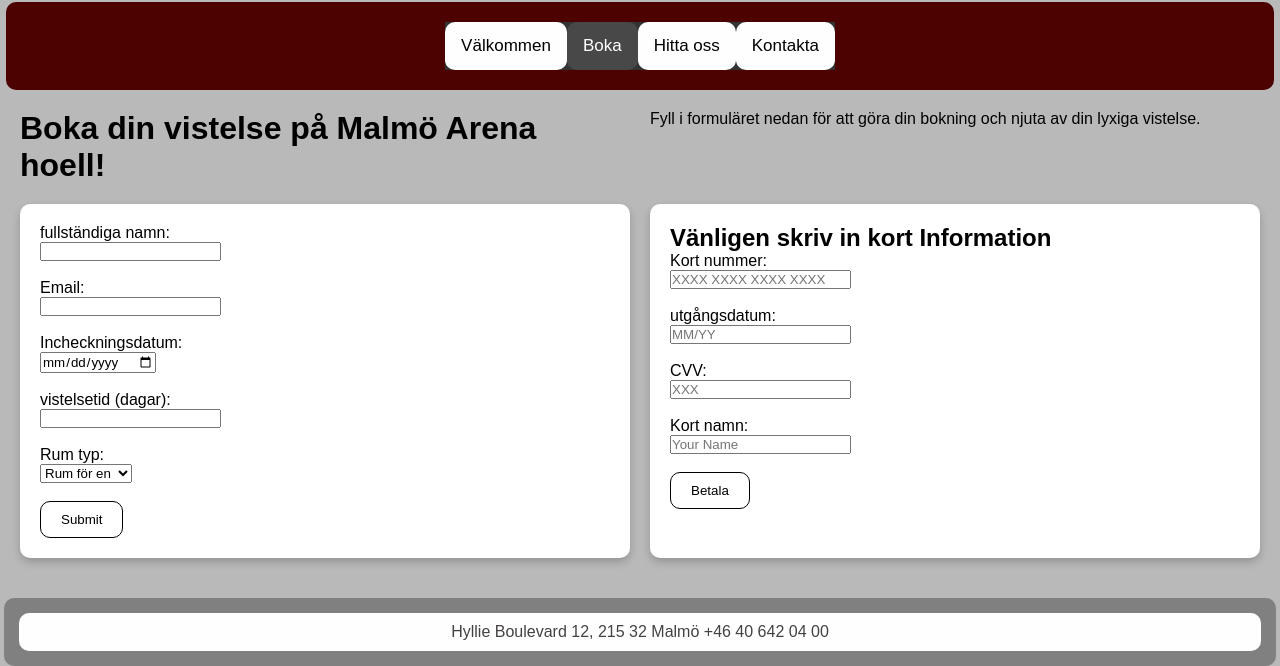
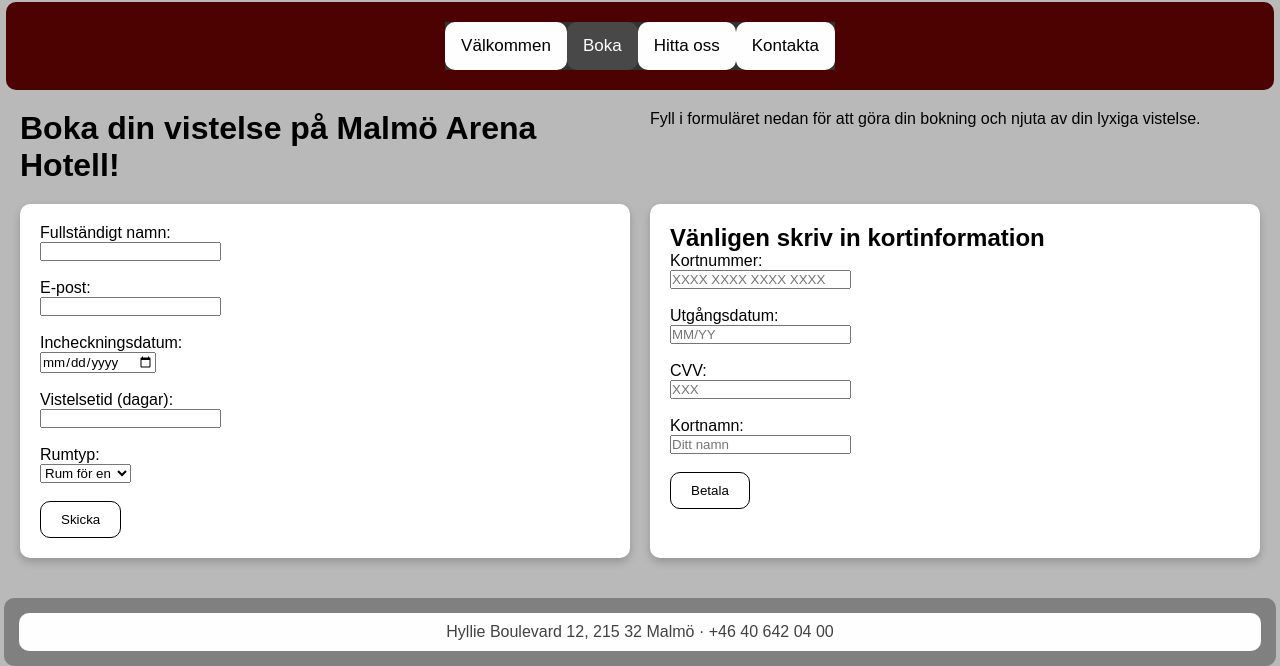
Before and after one commit to musti020/hotellwebbplats, a plain HTML site: page booking.html in a window 1280 px wide. Shown: the part 192-858 px from the top of the page. Drawn offline with Linux system fonts and the light colour scheme.

Commit message:
Update booking.html

```diff
--- a/booking.html
+++ b/booking.html
@@ -6,7 +6,7 @@
     <meta name="viewport" content="width=device-width, initial-scale=1.0">
     <meta name="description"
         content="Lorem Ipsum is simply dummy text of the printing and typesetting industry. Lorem Ipsum has been the industry's standard dummy text ever since the 1500s, when an unknown printer took a galley of type and scrambled it to make a type specimen book. ">
-    <title>Bokning- Malmö Arena hotelll</title>
+    <title>Bokning - Malmö Arena Hotell</title>
     <link rel="stylesheet" href="styles.css">
     <style>
         .input-container {
@@ -24,7 +24,7 @@
     <header>
         <div class="topDiv">
             <img src="webp.webp" alt="Luxury Hotel logo" class="logo">
-            <img src="välkommen.webp" alt="Luxury hotel bild" class="logo2">
+            <img src="välkommen.webp" alt="Luxury hotel bild" class="logo2">
         </div>
     </header>
 
@@ -39,62 +39,58 @@
     </div>
 
     <div class="contentDiv">
-        <h1>Boka din vistelse på Malmö Arena hoell!</h1>
+        <h1>Boka din vistelse på Malmö Arena Hotell!</h1>
         <p>Fyll i formuläret nedan för att göra din bokning och njuta av din lyxiga vistelse.</p>
-
 
         <div class="input-container">
             <form>
-                <label for="name">fullständiga namn:</label><br>
+                <label for="name">Fullständigt namn:</label><br>
                 <input type="text" id="name" name="name"><br><br>
 
-                <label for="email">Email:</label><br>
+                <label for="email">E-post:</label><br>
                 <input type="email" id="email" name="email"><br><br>
 
                 <label for="date">Incheckningsdatum:</label><br>
                 <input type="date" id="date" name="checkin"><br><br>
 
-                <label for="duration">vistelsetid (dagar):</label><br>
+                <label for="duration">Vistelsetid (dagar):</label><br>
                 <input type="number" id="duration" name="duration" min="1"><br><br>
 
-
-                <label for="roomType">Rum typ:</label><br>
+                <label for="roomType">Rumtyp:</label><br>
                 <select id="roomType" name="roomType">
                     <option value="single">Rum för en</option>
-                    <option value="double"> Rum för två</option>
+                    <option value="double">Rum för två</option>
                     <option value="suite">Svit</option>
-                    <option value="family">Familje rum</option>
+                    <option value="family">Familjerum</option>
                 </select><br><br>
 
-                <input type="submit" class="submitButton" value="Submit">
+                <input type="submit" class="submitButton" value="Skicka">
             </form>
         </div>
 
-
         <div class="input-container">
-            <h2>Vänligen skriv in kort Information</h2>
+            <h2>Vänligen skriv in kortinformation</h2>
             <form action="/submit-payment" method="post">
-                <label for="cardNumber">Kort nummer:</label><br>
+                <label for="cardNumber">Kortnummer:</label><br>
                 <input type="text" id="cardNumber" name="cardNumber" placeholder="XXXX XXXX XXXX XXXX" required><br><br>
 
-                <label for="expiryDate">utgångsdatum:</label><br>
+                <label for="expiryDate">Utgångsdatum:</label><br>
                 <input type="text" id="expiryDate" name="expiryDate" placeholder="MM/YY" required><br><br>
 
                 <label for="cvv">CVV:</label><br>
                 <input type="text" id="cvv" name="cvv" placeholder="XXX" required><br><br>
 
-                <label for="nameOnCard">Kort namn:</label><br>
-                <input type="text" id="nameOnCard" name="nameOnCard" placeholder="Your Name" required><br><br>
+                <label for="nameOnCard">Kortnamn:</label><br>
+                <input type="text" id="nameOnCard" name="nameOnCard" placeholder="Ditt namn" required><br><br>
 
-                <button type="Bekräfta" class="submitButton">Betala</button>
+                <button type="submit" class="submitButton">Betala</button>
             </form>
         </div>
     </div>
 
     <div class="footerDiv">
-        <p class="navButton"> Hyllie Boulevard 12, 215 32 Malmö +46 40 642 04 00</p>
+        <p class="navButton">Hyllie Boulevard 12, 215 32 Malmö · +46 40 642 04 00</p>
     </div>
-
 
     <script src="script.js"></script>
 </body>
```
